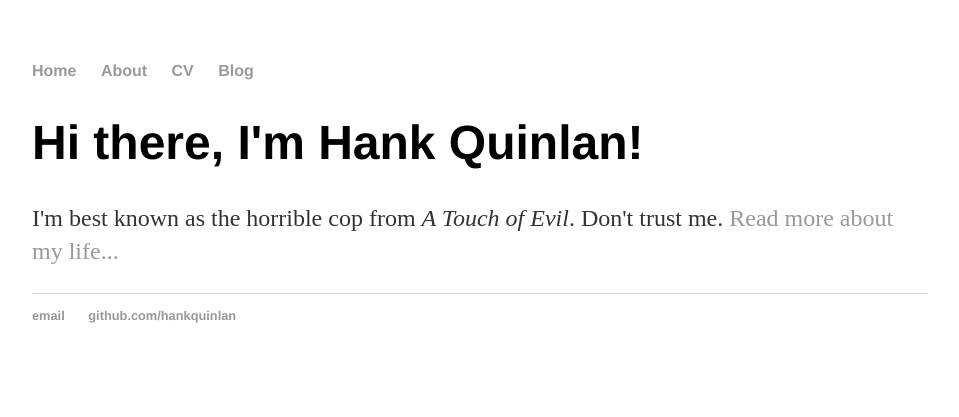
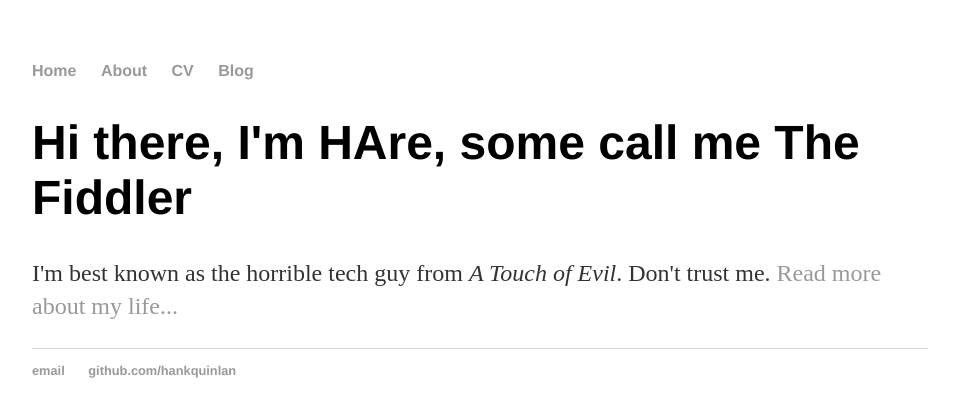
Before and after one commit to T100D/T100D.github.io, a Jekyll site: the page built from index.html, in a window 1280 px wide. Shown: the top 417 px of the page, without its empty margins (160-1119 px from the left). Built offline with Jekyll 4.4.1, drawn with Linux system fonts in a browser that asks for light colours.

Commit message:
Update index.html

```diff
--- a/index.html
+++ b/index.html
@@ -1,9 +1,9 @@
 ---
 layout: default
-title: Hank Quinlan, Horrible Cop
+title: Arie, Fiddler
 ---
 
 		<div class="blurb">
-			<h1>Hi there, I'm Hank Quinlan!</h1>
-			<p>I'm best known as the horrible cop from <em>A Touch of Evil</em>. Don't trust me. <a href="/about">Read more about my life...</a></p>
+			<h1>Hi there, I'm HAre, some call me The Fiddler</h1>
+			<p>I'm best known as the horrible tech guy from <em>A Touch of Evil</em>. Don't trust me. <a href="/about">Read more about my life...</a></p>
 		</div>
```
